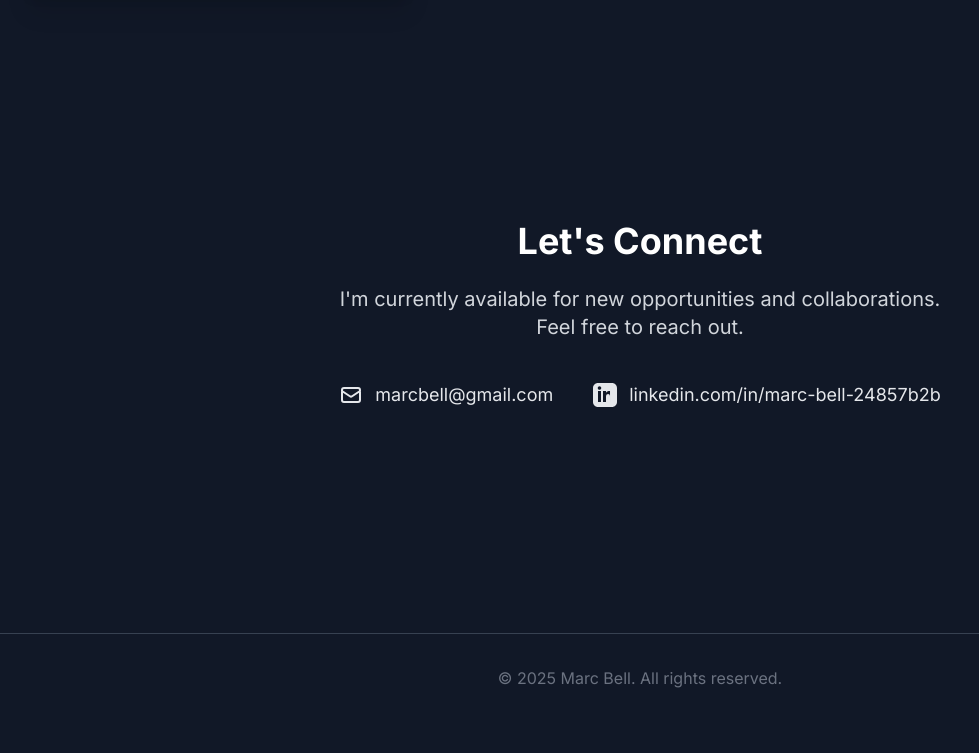
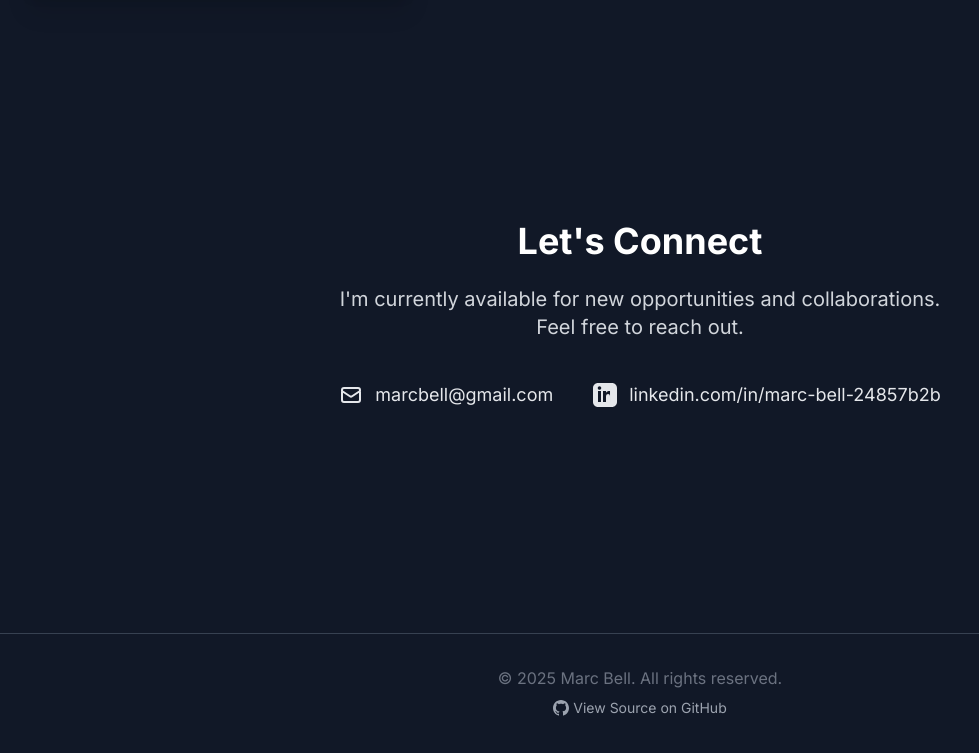
Before and after one commit to mbell195/techwriter-portfolio, a plain HTML site: page index.html in a window 1280 px wide. Shown: the part 2562-3315 px from the top of the page, without its empty margins (0-979 px from the left). Before the commit the page ends 3284 px from the top, so only its background shows below. Drawn offline with nearby package versions, Linux system fonts and the light colour scheme.

Commit message:
added link from github pages back to the repo

```diff
--- a/index.html
+++ b/index.html
@@ -327,6 +327,14 @@
         <div class="container mx-auto px-6 py-8 text-center text-gray-500">
             <!-- USER: Update with your name and current year -->
             <p>&copy; 2025 Marc Bell. All rights reserved.</p>
+            <p class="mt-2 text-sm">
+                <a href="https://github.com/mbell195/techwriter-portfolio" target="_blank" class="text-gray-400 hover:text-blue-400 transition-colors inline-flex items-center">
+                    <svg xmlns="http://www.w3.org/2000/svg" class="h-4 w-4 mr-1" fill="currentColor" viewBox="0 0 24 24">
+                        <path d="M12 0c-6.626 0-12 5.373-12 12 0 5.302 3.438 9.8 8.207 11.387.599.111.793-.261.793-.577v-2.234c-3.338.726-4.033-1.416-4.033-1.416-.546-1.387-1.333-1.756-1.333-1.756-1.089-.745.083-.729.083-.729 1.205.084 1.839 1.237 1.839 1.237 1.07 1.834 2.807 1.304 3.492.997.107-.775.418-1.305.762-1.604-2.665-.305-5.467-1.334-5.467-5.931 0-1.311.469-2.381 1.236-3.221-.124-.303-.535-1.524.117-3.176 0 0 1.008-.322 3.301 1.23.957-.266 1.983-.399 3.003-.404 1.02.005 2.047.138 3.006.404 2.291-1.552 3.297-1.23 3.297-1.23.653 1.653.242 2.874.118 3.176.77.84 1.235 1.911 1.235 3.221 0 4.609-2.807 5.624-5.479 5.921.43.372.823 1.102.823 2.222v3.293c0 .319.192.694.801.576 4.765-1.589 8.199-6.086 8.199-11.386 0-6.627-5.373-12-12-12z"/>
+                    </svg>
+                    View Source on GitHub
+                </a>
+            </p>
         </div>
     </footer>
 
```
